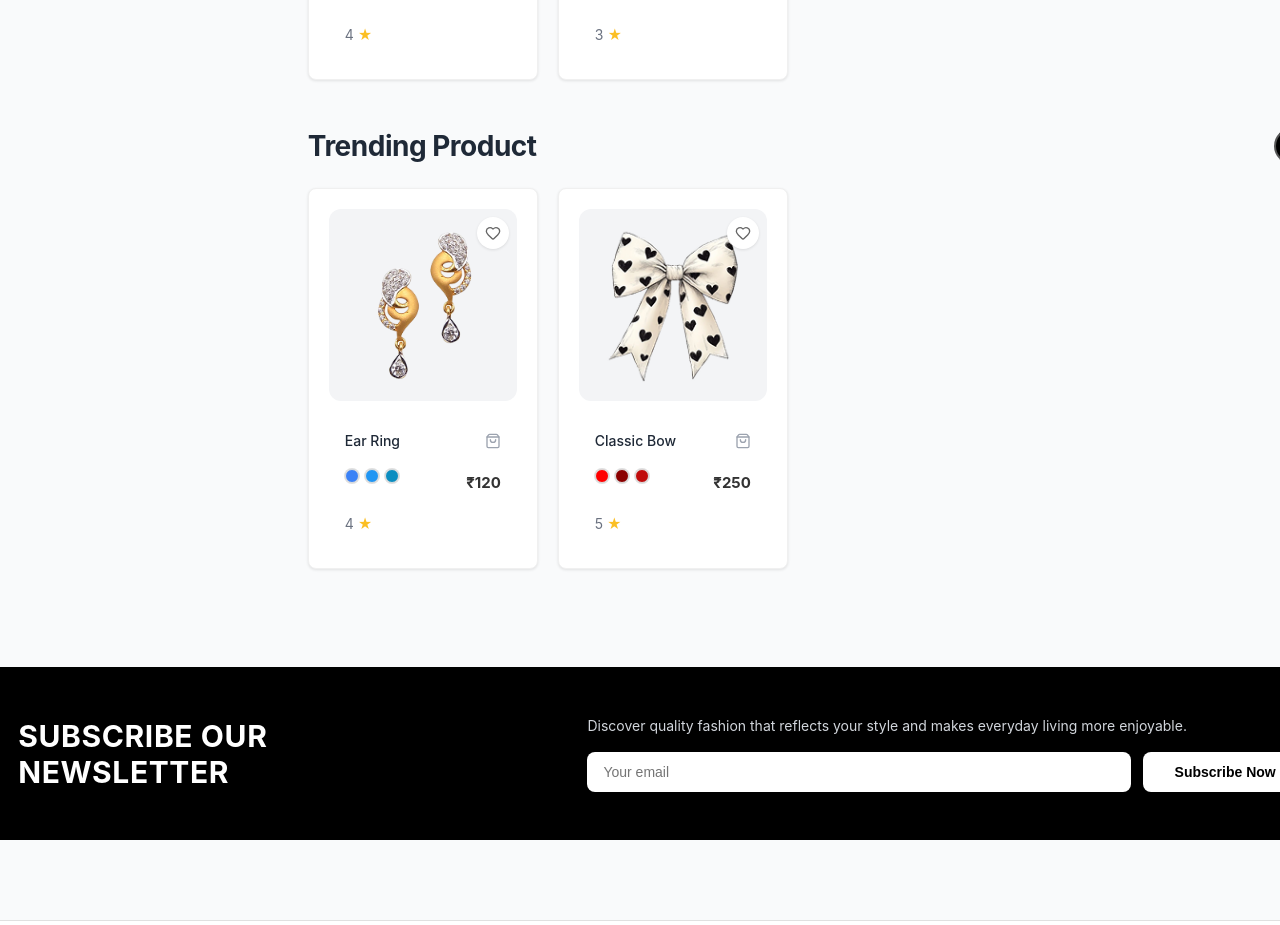
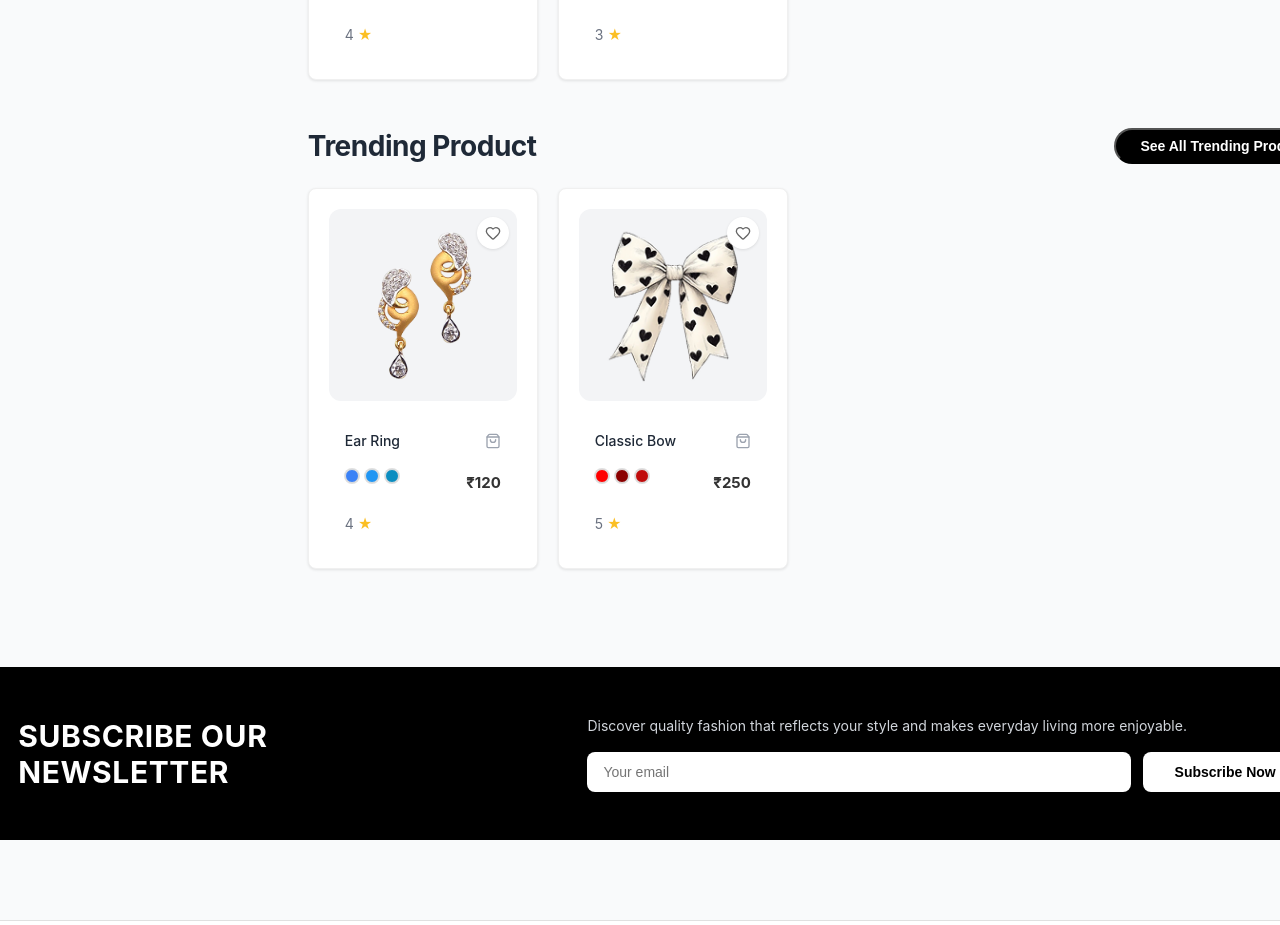
Before and after one commit to TriDizi-Dev/Accsintouch, a React (Vite) app in the folder client/: page /products in a window 1280 px wide. Shown: the part 1920-2845 px from the top of the page. Built offline with nearby package versions, Linux system fonts and the light colour scheme.

Commit message:
chnages button

```diff
--- a/client/src/pages/Products/ProductPage.css
+++ b/client/src/pages/Products/ProductPage.css
@@ -491,7 +491,7 @@ body {
 .trending-button {
   background-color: #000000;
   color: #ffffff;
-  margin-right: -13rem;
+  margin-right: -3rem;
   padding: 0.5rem 1.5rem;
   border-radius: 9999px;
   border-right: 15px;
```
